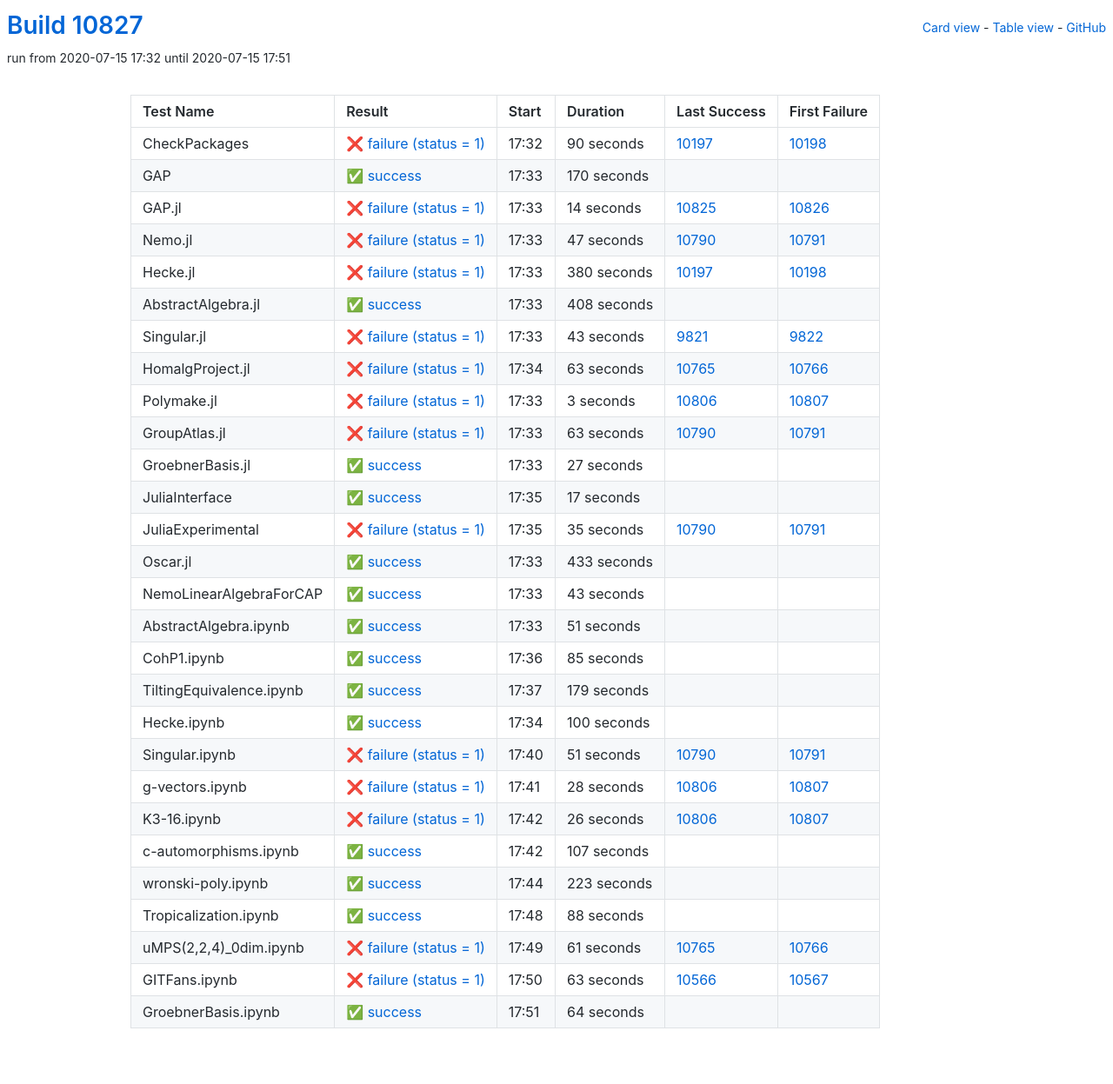
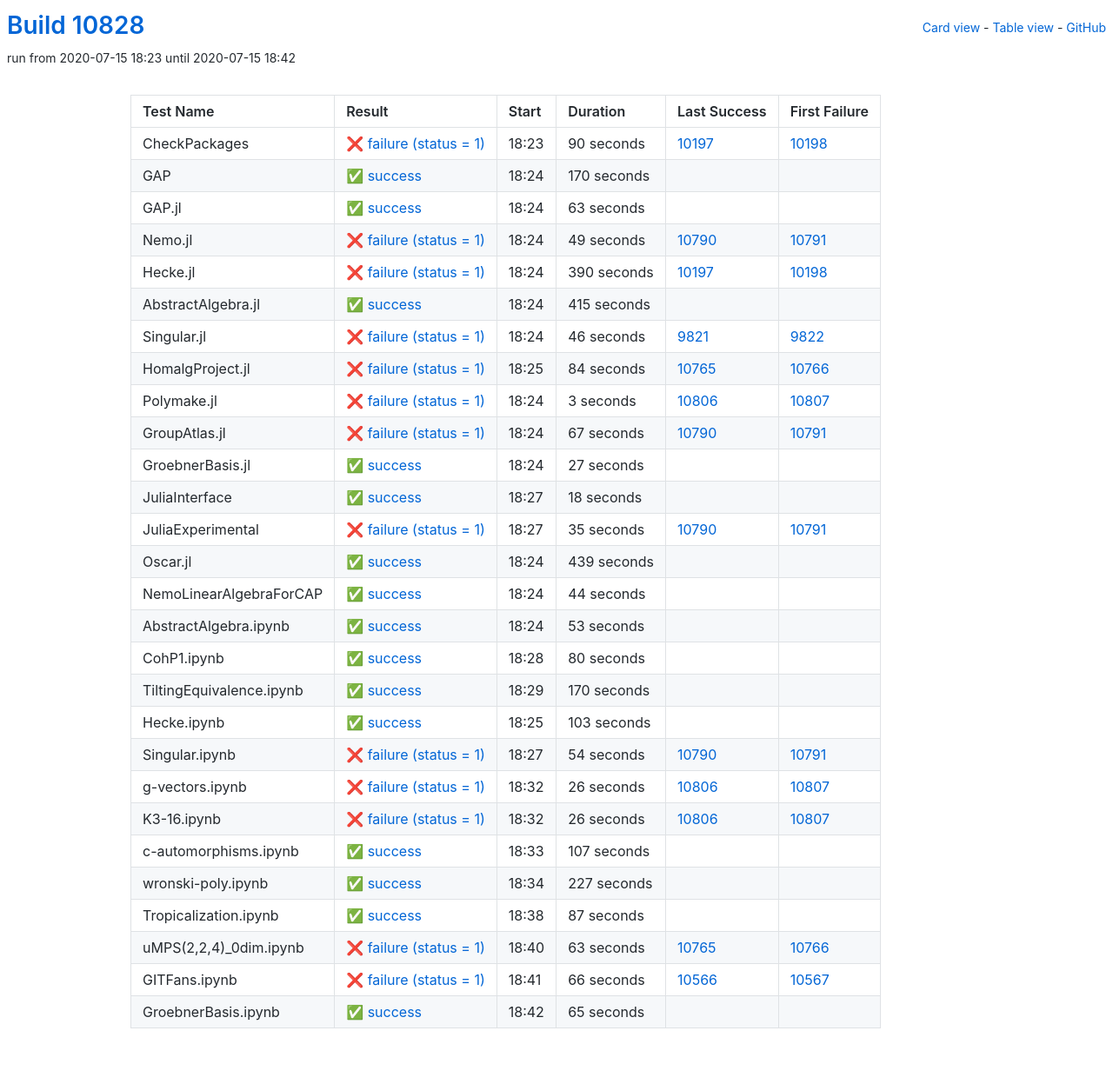
Before and after one commit to oscar-system/oscar-ci-status, a Jekyll site: the page built from table.html, in a window 1280 px wide. Shown: the whole page at 87% size. Built offline with Jekyll 4.4.1, drawn with Linux system fonts in a browser that asks for light colours.

Commit message:
Build #10828

```diff
--- a/_data/ci.yml
+++ b/_data/ci.yml
@@ -1,6 +1,6 @@
 ---
-build: 10827
-build_url: https://oscarci.mathematik.uni-kl.de/job/oscar/10827/
+build: 10828
+build_url: https://oscarci.mathematik.uni-kl.de/job/oscar/10828/
 job: oscar
 organization: oscar-system
 repo: oscar-ci-status
@@ -8,8 +8,8 @@
 tests:
 - name: CheckPackages
   id: checkpackages
-  log: https://oscarci.mathematik.uni-kl.de/job/oscar/10827/artifact/logs/build-10827/CheckPackages.log
-  start: 2020-07-15 17:32
+  log: https://oscarci.mathematik.uni-kl.de/job/oscar/10828/artifact/logs/build-10828/CheckPackages.log
+  start: 2020-07-15 18:23
   success: false
   exitcode: 1
   status: failure
@@ -20,8 +20,8 @@
   first_failure_url: https://oscarci.mathematik.uni-kl.de/job/oscar/10198/
 - name: GAP
   id: gap
-  log: https://oscarci.mathematik.uni-kl.de/job/oscar/10827/artifact/logs/build-10827/GAP.log
-  start: 2020-07-15 17:33
+  log: https://oscarci.mathematik.uni-kl.de/job/oscar/10828/artifact/logs/build-10828/GAP.log
+  start: 2020-07-15 18:24
   success: true
   exitcode: 0
   status: success
@@ -32,80 +32,80 @@
   first_failure_url:
 - name: GAP.jl
   id: gap-jl
-  log: https://oscarci.mathematik.uni-kl.de/job/oscar/10827/artifact/logs/build-10827/GAP.jl.log
-  start: 2020-07-15 17:33
+  log: https://oscarci.mathematik.uni-kl.de/job/oscar/10828/artifact/logs/build-10828/GAP.jl.log
+  start: 2020-07-15 18:24
+  success: true
+  exitcode: 0
+  status: success
+  duration: 63
+  last_success: false
+  last_success_url:
+  first_failure: false
+  first_failure_url:
+- name: Nemo.jl
+  id: nemo-jl
+  log: https://oscarci.mathematik.uni-kl.de/job/oscar/10828/artifact/logs/build-10828/Nemo.jl.log
+  start: 2020-07-15 18:24
   success: false
   exitcode: 1
   status: failure
-  duration: 14
-  last_success: 10825
-  last_success_url: https://oscarci.mathematik.uni-kl.de/job/oscar/10825/
-  first_failure: 10826
-  first_failure_url: https://oscarci.mathematik.uni-kl.de/job/oscar/10826/
-- name: Nemo.jl
-  id: nemo-jl
-  log: https://oscarci.mathematik.uni-kl.de/job/oscar/10827/artifact/logs/build-10827/Nemo.jl.log
-  start: 2020-07-15 17:33
-  success: false
-  exitcode: 1
-  status: failure
-  duration: 47
+  duration: 49
   last_success: 10790
   last_success_url: https://oscarci.mathematik.uni-kl.de/job/oscar/10790/
   first_failure: 10791
   first_failure_url: https://oscarci.mathematik.uni-kl.de/job/oscar/10791/
 - name: Hecke.jl
   id: hecke-jl
-  log: https://oscarci.mathematik.uni-kl.de/job/oscar/10827/artifact/logs/build-10827/Hecke.jl.log
-  start: 2020-07-15 17:33
+  log: https://oscarci.mathematik.uni-kl.de/job/oscar/10828/artifact/logs/build-10828/Hecke.jl.log
+  start: 2020-07-15 18:24
   success: false
   exitcode: 1
   status: failure
-  duration: 380
+  duration: 390
   last_success: 10197
   last_success_url: https://oscarci.mathematik.uni-kl.de/job/oscar/10197/
   first_failure: 10198
   first_failure_url: https://oscarci.mathematik.uni-kl.de/job/oscar/10198/
 - name: AbstractAlgebra.jl
   id: abstractalgebra-jl
-  log: https://oscarci.mathematik.uni-kl.de/job/oscar/10827/artifact/logs/build-10827/AbstractAlgebra.jl.log
-  start: 2020-07-15 17:33
+  log: https://oscarci.mathematik.uni-kl.de/job/oscar/10828/artifact/logs/build-10828/AbstractAlgebra.jl.log
+  start: 2020-07-15 18:24
   success: true
   exitcode: 0
   status: success
-  duration: 408
+  duration: 415
   last_success: false
   last_success_url:
   first_failure: false
   first_failure_url:
 - name: Singular.jl
   id: singular-jl
-  log: https://oscarci.mathematik.uni-kl.de/job/oscar/10827/artifact/logs/build-10827/Singular.jl.log
-  start: 2020-07-15 17:33
+  log: https://oscarci.mathematik.uni-kl.de/job/oscar/10828/artifact/logs/build-10828/Singular.jl.log
+  start: 2020-07-15 18:24
   success: false
   exitcode: 1
   status: failure
-  duration: 43
+  duration: 46
   last_success: 9821
   last_success_url: https://oscarci.mathematik.uni-kl.de/job/oscar/9821/
   first_failure: 9822
   first_failure_url: https://oscarci.mathematik.uni-kl.de/job/oscar/9822/
 - name: HomalgProject.jl
   id: homalgproject-jl
-  log: https://oscarci.mathematik.uni-kl.de/job/oscar/10827/artifact/logs/build-10827/HomalgProject.jl.log
-  start: 2020-07-15 17:34
+  log: https://oscarci.mathematik.uni-kl.de/job/oscar/10828/artifact/logs/build-10828/HomalgProject.jl.log
+  start: 2020-07-15 18:25
   success: false
   exitcode: 1
   status: failure
-  duration: 63
+  duration: 84
   last_success: 10765
   last_success_url: https://oscarci.mathematik.uni-kl.de/job/oscar/10765/
   first_failure: 10766
   first_failure_url: https://oscarci.mathematik.uni-kl.de/job/oscar/10766/
 - name: Polymake.jl
   id: polymake-jl
-  log: https://oscarci.mathematik.uni-kl.de/job/oscar/10827/artifact/logs/build-10827/Polymake.jl.log
-  start: 2020-07-15 17:33
+  log: https://oscarci.mathematik.uni-kl.de/job/oscar/10828/artifact/logs/build-10828/Polymake.jl.log
+  start: 2020-07-15 18:24
   success: false
   exitcode: 1
   status: failure
@@ -116,20 +116,20 @@
   first_failure_url: https://oscarci.mathematik.uni-kl.de/job/oscar/10807/
 - name: GroupAtlas.jl
   id: groupatlas-jl
-  log: https://oscarci.mathematik.uni-kl.de/job/oscar/10827/artifact/logs/build-10827/GroupAtlas.jl.log
-  start: 2020-07-15 17:33
+  log: https://oscarci.mathematik.uni-kl.de/job/oscar/10828/artifact/logs/build-10828/GroupAtlas.jl.log
+  start: 2020-07-15 18:24
   success: false
   exitcode: 1
   status: failure
-  duration: 63
+  duration: 67
   last_success: 10790
   last_success_url: https://oscarci.mathematik.uni-kl.de/job/oscar/10790/
   first_failure: 10791
   first_failure_url: https://oscarci.mathematik.uni-kl.de/job/oscar/10791/
 - name: GroebnerBasis.jl
   id: groebnerbasis-jl
-  log: https://oscarci.mathematik.uni-kl.de/job/oscar/10827/artifact/logs/build-10827/GroebnerBasis.jl.log
-  start: 2020-07-15 17:33
+  log: https://oscarci.mathematik.uni-kl.de/job/oscar/10828/artifact/logs/build-10828/GroebnerBasis.jl.log
+  start: 2020-07-15 18:24
   success: true
   exitcode: 0
   status: success
@@ -140,20 +140,20 @@
   first_failure_url:
 - name: JuliaInterface
   id: juliainterface
-  log: https://oscarci.mathematik.uni-kl.de/job/oscar/10827/artifact/logs/build-10827/JuliaInterface.log
-  start: 2020-07-15 17:35
+  log: https://oscarci.mathematik.uni-kl.de/job/oscar/10828/artifact/logs/build-10828/JuliaInterface.log
+  start: 2020-07-15 18:27
   success: true
   exitcode: 0
   status: success
-  duration: 17
+  duration: 18
   last_success: false
   last_success_url:
   first_failure: false
   first_failure_url:
 - name: JuliaExperimental
   id: juliaexperimental
-  log: https://oscarci.mathematik.uni-kl.de/job/oscar/10827/artifact/logs/build-10827/JuliaExperimental.log
-  start: 2020-07-15 17:35
+  log: https://oscarci.mathematik.uni-kl.de/job/oscar/10828/artifact/logs/build-10828/JuliaExperimental.log
+  start: 2020-07-15 18:27
   success: false
   exitcode: 1
   status: failure
@@ -164,104 +164,104 @@
   first_failure_url: https://oscarci.mathematik.uni-kl.de/job/oscar/10791/
 - name: Oscar.jl
   id: oscar-jl
-  log: https://oscarci.mathematik.uni-kl.de/job/oscar/10827/artifact/logs/build-10827/Oscar.jl.log
-  start: 2020-07-15 17:33
+  log: https://oscarci.mathematik.uni-kl.de/job/oscar/10828/artifact/logs/build-10828/Oscar.jl.log
+  start: 2020-07-15 18:24
   success: true
   exitcode: 0
   status: success
-  duration: 433
+  duration: 439
   last_success: false
   last_success_url:
   first_failure: false
   first_failure_url:
 - name: NemoLinearAlgebraForCAP
   id: nemolinearalgebraforcap
-  log: https://oscarci.mathematik.uni-kl.de/job/oscar/10827/artifact/logs/build-10827/NemoLinearAlgebraForCAP.log
-  start: 2020-07-15 17:33
+  log: https://oscarci.mathematik.uni-kl.de/job/oscar/10828/artifact/logs/build-10828/NemoLinearAlgebraForCAP.log
+  start: 2020-07-15 18:24
   success: true
   exitcode: 0
   status: success
-  duration: 43
+  duration: 44
   last_success: false
   last_success_url:
   first_failure: false
   first_failure_url:
 - name: AbstractAlgebra.ipynb
   id: abstractalgebra-ipynb
-  log: https://oscarci.mathematik.uni-kl.de/job/oscar/10827/artifact/logs/build-10827/AbstractAlgebra.ipynb.log
-  start: 2020-07-15 17:33
+  log: https://oscarci.mathematik.uni-kl.de/job/oscar/10828/artifact/logs/build-10828/AbstractAlgebra.ipynb.log
+  start: 2020-07-15 18:24
   success: true
   exitcode: 0
   status: success
-  duration: 51
+  duration: 53
   last_success: false
   last_success_url:
   first_failure: false
   first_failure_url:
 - name: CohP1.ipynb
   id: cohp1-ipynb
-  log: https://oscarci.mathematik.uni-kl.de/job/oscar/10827/artifact/logs/build-10827/CohP1.ipynb.log
-  start: 2020-07-15 17:36
+  log: https://oscarci.mathematik.uni-kl.de/job/oscar/10828/artifact/logs/build-10828/CohP1.ipynb.log
+  start: 2020-07-15 18:28
   success: true
   exitcode: 0
   status: success
-  duration: 85
+  duration: 80
   last_success: false
   last_success_url:
   first_failure: false
   first_failure_url:
 - name: TiltingEquivalence.ipynb
   id: tiltingequivalence-ipynb
-  log: https://oscarci.mathematik.uni-kl.de/job/oscar/10827/artifact/logs/build-10827/TiltingEquivalence.ipynb.log
-  start: 2020-07-15 17:37
+  log: https://oscarci.mathematik.uni-kl.de/job/oscar/10828/artifact/logs/build-10828/TiltingEquivalence.ipynb.log
+  start: 2020-07-15 18:29
   success: true
   exitcode: 0
   status: success
-  duration: 179
+  duration: 170
   last_success: false
   last_success_url:
   first_failure: false
   first_failure_url:
 - name: Hecke.ipynb
   id: hecke-ipynb
-  log: https://oscarci.mathematik.uni-kl.de/job/oscar/10827/artifact/logs/build-10827/Hecke.ipynb.log
-  start: 2020-07-15 17:34
+  log: https://oscarci.mathematik.uni-kl.de/job/oscar/10828/artifact/logs/build-10828/Hecke.ipynb.log
+  start: 2020-07-15 18:25
   success: true
   exitcode: 0
   status: success
-  duration: 100
+  duration: 103
   last_success: false
   last_success_url:
   first_failure: false
   first_failure_url:
 - name: Singular.ipynb
   id: singular-ipynb
-  log: https://oscarci.mathematik.uni-kl.de/job/oscar/10827/artifact/logs/build-10827/Singular.ipynb.log
-  start: 2020-07-15 17:40
+  log: https://oscarci.mathematik.uni-kl.de/job/oscar/10828/artifact/logs/build-10828/Singular.ipynb.log
+  start: 2020-07-15 18:27
   success: false
   exitcode: 1
   status: failure
-  duration: 51
+  duration: 54
   last_success: 10790
   last_success_url: https://oscarci.mathematik.uni-kl.de/job/oscar/10790/
   first_failure: 10791
   first_failure_url: https://oscarci.mathematik.uni-kl.de/job/oscar/10791/
 - name: g-vectors.ipynb
   id: g-vectors-ipynb
-  log: https://oscarci.mathematik.uni-kl.de/job/oscar/10827/artifact/logs/build-10827/g-vectors.ipynb.log
-  start: 2020-07-15 17:41
+  log: https://oscarci.mathematik.uni-kl.de/job/oscar/10828/artifact/logs/build-10828/g-vectors.ipynb.log
+  start: 2020-07-15 18:32
   success: false
   exitcode: 1
   status: failure
-  duration: 28
+  duration: 26
   last_success: 10806
   last_success_url: https://oscarci.mathematik.uni-kl.de/job/oscar/10806/
   first_failure: 10807
   first_failure_url: https://oscarci.mathematik.uni-kl.de/job/oscar/10807/
 - name: K3-16.ipynb
   id: k3-16-ipynb
-  log: https://oscarci.mathematik.uni-kl.de/job/oscar/10827/artifact/logs/build-10827/K3-16.ipynb.log
-  start: 2020-07-15 17:42
+  log: https://oscarci.mathematik.uni-kl.de/job/oscar/10828/artifact/logs/build-10828/K3-16.ipynb.log
+  start: 2020-07-15 18:32
   success: false
   exitcode: 1
   status: failure
@@ -272,8 +272,8 @@
   first_failure_url: https://oscarci.mathematik.uni-kl.de/job/oscar/10807/
 - name: c-automorphisms.ipynb
   id: c-automorphisms-ipynb
-  log: https://oscarci.mathematik.uni-kl.de/job/oscar/10827/artifact/logs/build-10827/c-automorphisms.ipynb.log
-  start: 2020-07-15 17:42
+  log: https://oscarci.mathematik.uni-kl.de/job/oscar/10828/artifact/logs/build-10828/c-automorphisms.ipynb.log
+  start: 2020-07-15 18:33
   success: true
   exitcode: 0
   status: success
@@ -284,60 +284,60 @@
   first_failure_url:
 - name: wronski-poly.ipynb
   id: wronski-poly-ipynb
-  log: https://oscarci.mathematik.uni-kl.de/job/oscar/10827/artifact/logs/build-10827/wronski-poly.ipynb.log
-  start: 2020-07-15 17:44
+  log: https://oscarci.mathematik.uni-kl.de/job/oscar/10828/artifact/logs/build-10828/wronski-poly.ipynb.log
+  start: 2020-07-15 18:34
   success: true
   exitcode: 0
   status: success
-  duration: 223
+  duration: 227
   last_success: false
   last_success_url:
   first_failure: false
   first_failure_url:
 - name: Tropicalization.ipynb
   id: tropicalization-ipynb
-  log: https://oscarci.mathematik.uni-kl.de/job/oscar/10827/artifact/logs/build-10827/Tropicalization.ipynb.log
-  start: 2020-07-15 17:48
+  log: https://oscarci.mathematik.uni-kl.de/job/oscar/10828/artifact/logs/build-10828/Tropicalization.ipynb.log
+  start: 2020-07-15 18:38
   success: true
   exitcode: 0
   status: success
-  duration: 88
+  duration: 87
   last_success: false
   last_success_url:
   first_failure: false
   first_failure_url:
 - name: uMPS(2,2,4)_0dim.ipynb
   id: umps-2-2-4-0dim-ipynb
-  log: https://oscarci.mathematik.uni-kl.de/job/oscar/10827/artifact/logs/build-10827/uMPS-2-2-4-_0dim.ipynb.log
-  start: 2020-07-15 17:49
+  log: https://oscarci.mathematik.uni-kl.de/job/oscar/10828/artifact/logs/build-10828/uMPS-2-2-4-_0dim.ipynb.log
+  start: 2020-07-15 18:40
   success: false
   exitcode: 1
   status: failure
-  duration: 61
+  duration: 63
   last_success: 10765
   last_success_url: https://oscarci.mathematik.uni-kl.de/job/oscar/10765/
   first_failure: 10766
   first_failure_url: https://oscarci.mathematik.uni-kl.de/job/oscar/10766/
 - name: GITFans.ipynb
   id: gitfans-ipynb
-  log: https://oscarci.mathematik.uni-kl.de/job/oscar/10827/artifact/logs/build-10827/GITFans.ipynb.log
-  start: 2020-07-15 17:50
+  log: https://oscarci.mathematik.uni-kl.de/job/oscar/10828/artifact/logs/build-10828/GITFans.ipynb.log
+  start: 2020-07-15 18:41
   success: false
   exitcode: 1
   status: failure
-  duration: 63
+  duration: 66
   last_success: 10566
   last_success_url: https://oscarci.mathematik.uni-kl.de/job/oscar/10566/
   first_failure: 10567
   first_failure_url: https://oscarci.mathematik.uni-kl.de/job/oscar/10567/
 - name: GroebnerBasis.ipynb
   id: groebnerbasis-ipynb
-  log: https://oscarci.mathematik.uni-kl.de/job/oscar/10827/artifact/logs/build-10827/GroebnerBasis.ipynb.log
-  start: 2020-07-15 17:51
+  log: https://oscarci.mathematik.uni-kl.de/job/oscar/10828/artifact/logs/build-10828/GroebnerBasis.ipynb.log
+  start: 2020-07-15 18:42
   success: true
   exitcode: 0
   status: success
-  duration: 64
+  duration: 65
   last_success: false
   last_success_url:
   first_failure: false
```
Also changed, not shown: README.md.
